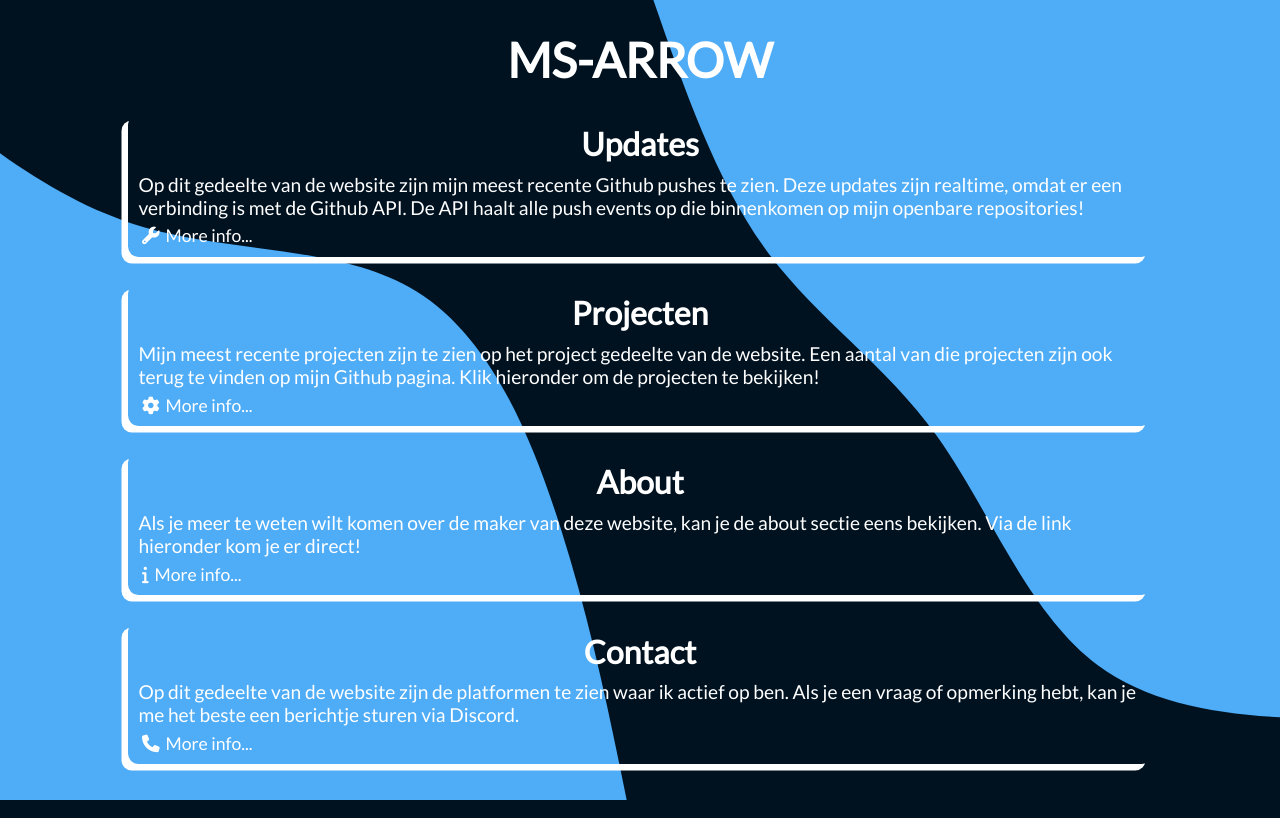
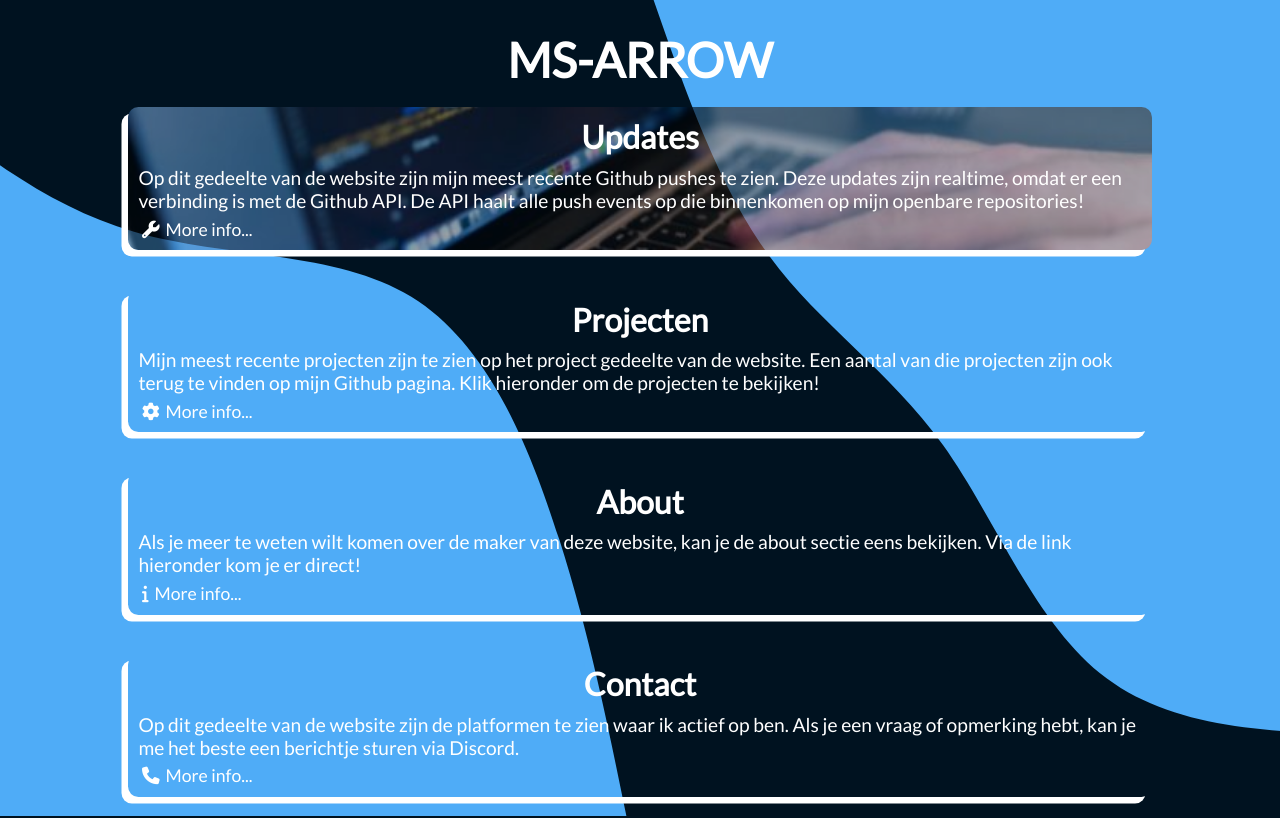
Before and after one commit to martijnschermers/personal-portfolio, a Svelte app in the folder martoen.nl/: page / in a window 1280 px wide. Shown: the top 818 px of the page. Built offline with nearby package versions, Linux system fonts and the light colour scheme; no server answers.

Commit message:
Possibilty to add background-img to nav-cards

```diff
--- a/martoen.nl/src/Nav.svelte
+++ b/martoen.nl/src/Nav.svelte
@@ -1,6 +1,6 @@
 <script>
-    import { fade } from 'svelte/transition';
     import { onMount } from 'svelte';
+    import VanillaTilt from 'vanilla-tilt';
 
     let visible = false;
     onMount(() => visible = true);
@@ -26,6 +26,8 @@
             }
         };
     }
+
+
 </script>
 
 <div class="header">
@@ -39,7 +41,9 @@
 
     <div class="nav-list">
         {#if visible}
-            <div class="nav-card">
+            <div class="nav-card" data-tilt>
+                <img src="images/coding.jpeg" alt="coding">
+                <div class="content">
                     <h2>Updates</h2>
                     <p> Op dit gedeelte van de website zijn mijn meest recente Github pushes te zien.
                         Deze updates zijn realtime, omdat er een verbinding is met de Github API.
@@ -48,8 +52,9 @@
                     <i class="fa fa-wrench" aria-hidden="true"></i>
                     <a href="#updates">More info...</a>
                 </div>
+            </div>
 
-            <div class="nav-card">
+            <div class="nav-card" data-tilt>
                 <h2>Projecten</h2>
                 <p> Mijn meest recente projecten zijn te zien op het project gedeelte van de website.
                     Een aantal van die projecten zijn ook terug te vinden op mijn Github pagina.
@@ -59,7 +64,7 @@
                 <a href="#projects">More info...</a>
             </div>
 
-            <div class="nav-card">
+            <div class="nav-card" data-tilt>
                 <h2>About</h2>
                 <p> Als je meer te weten wilt komen over de maker van deze website, kan je de about sectie eens bekijken.
                     Via de link hieronder kom je er direct!
@@ -68,7 +73,7 @@
                 <a href="#about">More info...</a>
             </div>
 
-            <div class="nav-card">
+            <div class="nav-card" data-tilt>
                 <h2>Contact</h2>
                 <p> Op dit gedeelte van de website zijn de platformen te zien waar ik actief op ben.
                     Als je een vraag of opmerking hebt, kan je me het beste een berichtje sturen via Discord.
@@ -76,8 +81,6 @@
                 <i class="fa fa-phone" aria-hidden="true"></i>
                 <a href="#contact">More info...</a>
             </div>
-
-            <div class="blank"></div>
         {/if}
     </div>
 </div>
@@ -125,10 +128,24 @@
     }
 
     .nav-card {
-        margin-top: 2em;
+        margin-block: 1.5em;
         border-radius: .8em;
         padding: .8em;
         width: 80%;
         box-shadow: -.5em .5em var(--white);
+        overflow: hidden;
+        position: relative;
+    }
+
+    .nav-card img {
+        opacity: .6;
+        position: absolute;
+        left: 0;
+        top: 0;
+        width: 100%;
+    }
+
+    .content {
+        position: relative;
     }
 </style>
```
Also changed, not shown: martoen.nl/public/images/coding.jpeg (added). Lines whose indentation alone changed are shown as unchanged.
